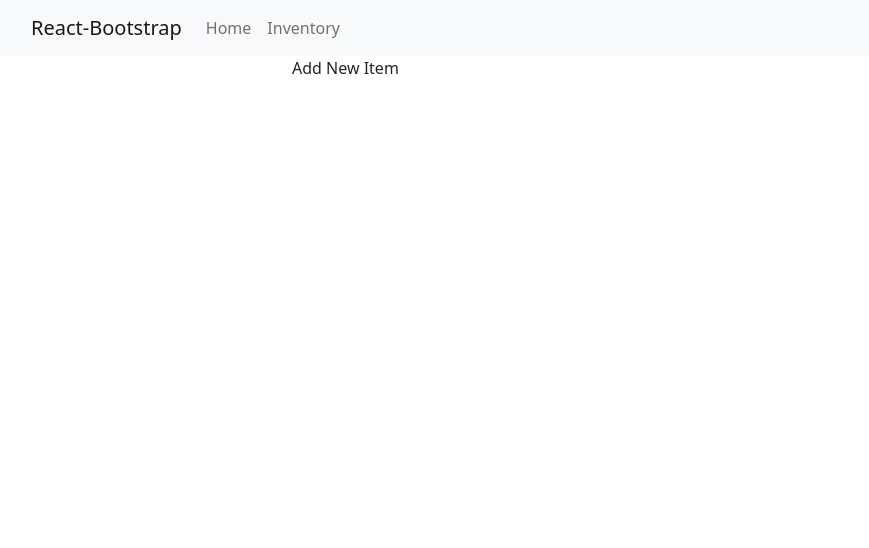
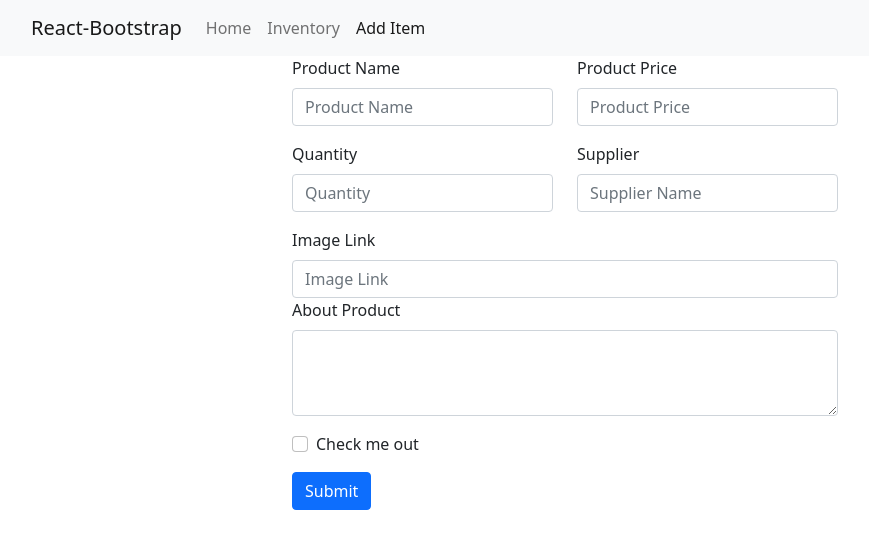
Before and after one commit to arafathossion/assignment_eleven_client, a React (Create React App) app: page /additem in a window 1280 px wide. Shown: the top 548 px of the page, without its empty margins (75-944 px from the left). Built offline with nearby package versions, Linux system fonts and the light colour scheme.

Commit message:
Add New Item Page

```diff
--- a/src/Components/Header/Header.js
+++ b/src/Components/Header/Header.js
@@ -14,6 +14,7 @@ const Header = () => {
                             <Nav className="me-auto">
                                 <Nav.Link as={NavLink} to='/'>Home</Nav.Link>
                                 <Nav.Link as={NavLink} to='/inventory'>Inventory</Nav.Link>
+                                <Nav.Link as={NavLink} to='/additem'>Add Item</Nav.Link>
                                 {/* <Nav.Link as={NavLink} to='/inventory'>Inventory</Nav.Link> */}
 
 
--- a/src/Pages/AddItem/AddItem.js
+++ b/src/Pages/AddItem/AddItem.js
@@ -1,11 +1,56 @@
 import React from 'react';
-import { Col, Container, Row } from 'react-bootstrap';
+import { Button, Col, Container, Form, Row } from 'react-bootstrap';
 
 const AddItem = () => {
     return (
         <Container>
             <Row>
-                <Col md={{span:6,offset:3}}>Add New Item</Col>
+                <Col md={{ span: 6, offset: 3 }}>
+                    <Form>
+                        <Row className="mb-3">
+                            <Form.Group as={Col} controlId="itemname">
+                                <Form.Label>Product Name</Form.Label>
+                                <Form.Control type="text" placeholder="Product Name" />
+                            </Form.Group>
+
+                            <Form.Group as={Col} controlId="price">
+                                <Form.Label>Product Price</Form.Label>
+                                <Form.Control type="text" placeholder="Product Price" />
+                            </Form.Group>
+                        </Row>
+                        <Row className="mb-3">
+                            <Form.Group as={Col} controlId="quantity">
+                                <Form.Label>Quantity</Form.Label>
+                                <Form.Control type="text" placeholder="Quantity" />
+                            </Form.Group>
+
+                            <Form.Group as={Col} controlId="supplier">
+                                <Form.Label>Supplier</Form.Label>
+                                <Form.Control type="text" placeholder="Supplier Name" />
+                            </Form.Group>
+                        </Row>
+
+
+                        <Form.Group as={Col} controlId="img">
+                            <Form.Label>Image Link</Form.Label>
+                            <Form.Control type="text" placeholder="Image Link" />
+                        </Form.Group>
+
+                        <Form.Group className="mb-3" controlId="exampleForm.ControlTextarea1">
+                            <Form.Label>About Product</Form.Label>
+                            <Form.Control as="textarea" rows={3} />
+                        </Form.Group>
+
+
+                        <Form.Group className="mb-3" id="formGridCheckbox">
+                            <Form.Check type="checkbox" label="Check me out" />
+                        </Form.Group>
+
+                        <Button variant="primary" type="submit">
+                            Submit
+                        </Button>
+                    </Form>
+                </Col>
             </Row>
         </Container>
     );
```
